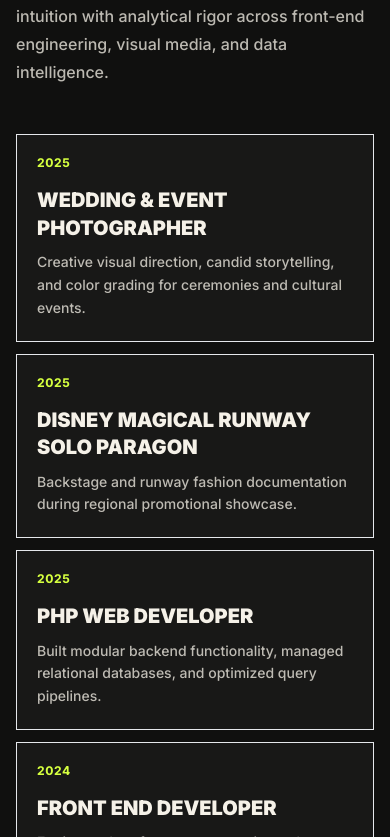
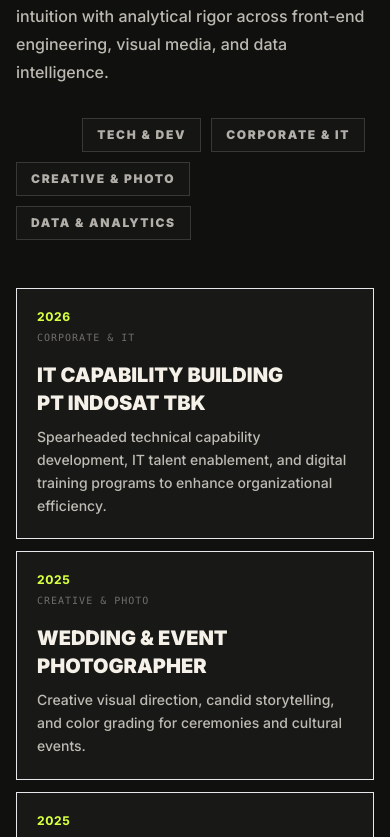
Before and after one commit to vicky5571/vicky5571.github.io, a React (Vite) app: page / in a window 390 px wide. Shown: the part 5867-6704 px from the top of the page. Built offline with nearby package versions, Linux system fonts and the light colour scheme.

Commit message:
added active pills on experience

```diff
--- a/src/App.jsx
+++ b/src/App.jsx
@@ -105,36 +105,56 @@ const projects = [
   },
 ];
 
+const expCategories = [
+  "All",
+  "Tech & Dev",
+  "Corporate & IT",
+  "Creative & Photo",
+  "Data & Analytics",
+];
+
 const methods = [
+  [
+    "2026",
+    "IT Capability Building\nPT Indosat Tbk",
+    "Spearheaded technical capability development, IT talent enablement, and digital training programs to enhance organizational efficiency.",
+    "Corporate & IT",
+  ],
   [
     "2025",
     "Wedding & Event Photographer",
     "Creative visual direction, candid storytelling, and color grading for ceremonies and cultural events.",
+    "Creative & Photo",
   ],
   [
     "2025",
     "Disney Magical Runway Solo Paragon",
     "Backstage and runway fashion documentation during regional promotional showcase.",
+    "Creative & Photo",
   ],
   [
     "2025",
     "PHP Web Developer",
     "Built modular backend functionality, managed relational databases, and optimized query pipelines.",
+    "Tech & Dev",
   ],
   [
     "2024",
     "Front End Developer",
     "Engineered performant, responsive web interfaces with React, Tailwind CSS, and modern web tooling.",
+    "Tech & Dev",
   ],
   [
     "2023 - 2024",
     "Data Scientist",
     "Applied machine learning models, statistical analysis, and predictive workflows on structured data.",
+    "Data & Analytics",
   ],
   [
     "2022",
     "Data Analyst",
     "Synthesized raw metrics into executive dashboards, business insights, and KPI reporting systems.",
+    "Data & Analytics",
   ],
 ];
 
@@ -638,7 +658,13 @@ function Work() {
 }
 
 function Method() {
+  const [activeExpCategory, setActiveExpCategory] = useState("All");
   const shouldReduceMotion = useReducedMotion();
+
+  const filteredMethods =
+    activeExpCategory === "All"
+      ? methods
+      : methods.filter(([, , , cat]) => cat === activeExpCategory);
 
   return (
     <section id="method" className="bg-ink py-20 text-milk sm:py-28">
@@ -655,20 +681,53 @@ function Method() {
             rigor across front-end engineering, visual media, and data
             intelligence.
           </p>
+
+          {/* Brutalist Hard-Shadow Active Pills */}
+          <div className="mt-8 flex flex-wrap gap-2.5">
+            {expCategories.map((category) => {
+              const isActive = activeExpCategory === category;
+              return (
+                <button
+                  key={category}
+                  type="button"
+                  onClick={() => setActiveExpCategory(category)}
+                  className={`relative px-3.5 py-2 text-xs font-black uppercase tracking-[0.14em] transition-colors duration-150 focus-visible:outline-none focus-visible:ring-2 focus-visible:ring-acid ${
+                    isActive
+                      ? "text-ink font-black"
+                      : "border border-white/15 bg-white/[0.02] text-milk/70 hover:border-acid/60 hover:text-milk"
+                  }`}
+                >
+                  {isActive && (
+                    <motion.div
+                      layoutId="activeExpPill"
+                      className="absolute inset-0 -z-10 border border-ink bg-acid shadow-[3px_3px_0px_#f5f1e8]"
+                      transition={{
+                        type: "spring",
+                        stiffness: 480,
+                        damping: 30,
+                      }}
+                    />
+                  )}
+                  <span className="relative z-10">{category}</span>
+                </button>
+              );
+            })}
+          </div>
         </div>
 
-        <div className="grid gap-3">
-          {methods.map(([period, role, desc], i) => (
+        <motion.div layout className="grid gap-3">
+          <AnimatePresence mode="popLayout">
+            {filteredMethods.map(([period, role, desc, cat], i) => (
               <motion.article
+                layout
                 key={role}
-              initial={{ opacity: 0, y: shouldReduceMotion ? 0 : 25 }}
-              whileInView={{ opacity: 1, y: 0 }}
-              viewport={{ once: true, margin: "-40px" }}
+                initial={{ opacity: 0, scale: 0.97, y: 15 }}
+                animate={{ opacity: 1, scale: 1, y: 0 }}
+                exit={{ opacity: 0, scale: 0.97, y: -10 }}
                 transition={{
-                delay: i * 0.08,
                   type: "spring",
-                stiffness: 280,
-                damping: 24,
+                  stiffness: 300,
+                  damping: 26,
                 }}
                 whileHover={{
                   borderColor: "rgba(213, 255, 63, 0.6)",
@@ -677,11 +736,16 @@ function Method() {
                 }}
                 className="grid gap-4 border border-white/12 bg-white/[0.035] p-5 transition-colors sm:grid-cols-[130px_1fr] sm:p-7"
               >
+                <div className="flex flex-col gap-1.5">
                   <span className="text-xs font-bold uppercase tracking-wider text-acid">
                     {period}
                   </span>
+                  <span className="font-mono text-[10px] uppercase tracking-widest text-milk/40">
+                    {cat}
+                  </span>
+                </div>
                 <div>
-                <h3 className="text-xl font-black uppercase leading-snug sm:text-2xl">
+                  <h3 className="whitespace-pre-line text-xl font-black uppercase leading-snug sm:text-2xl">
                     {role}
                   </h3>
                   <p className="mt-2.5 max-w-2xl text-sm leading-relaxed text-milk/75">
@@ -690,7 +754,8 @@ function Method() {
                 </div>
               </motion.article>
             ))}
-        </div>
+          </AnimatePresence>
+        </motion.div>
       </div>
     </section>
   );
```
Also changed, not shown: 1 other file (tests, documents, lock files or other folders). Lines whose indentation alone changed are shown as unchanged.
